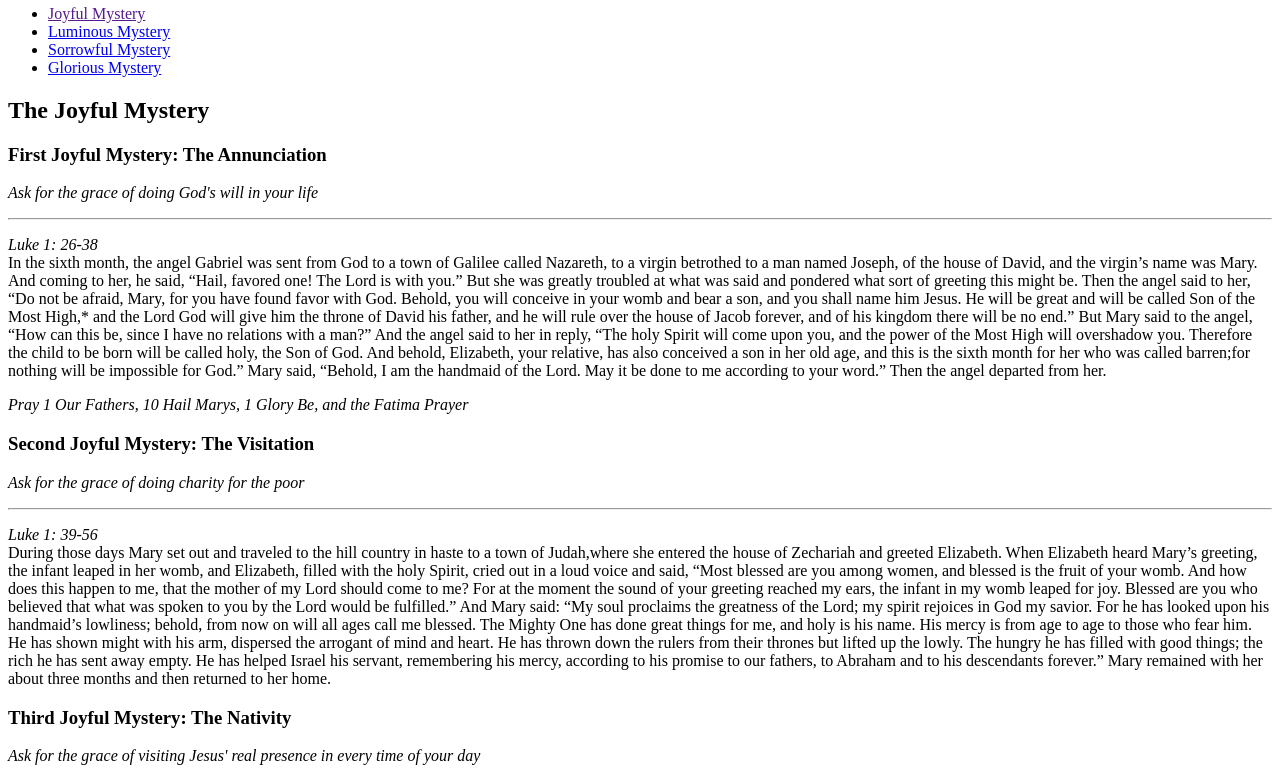
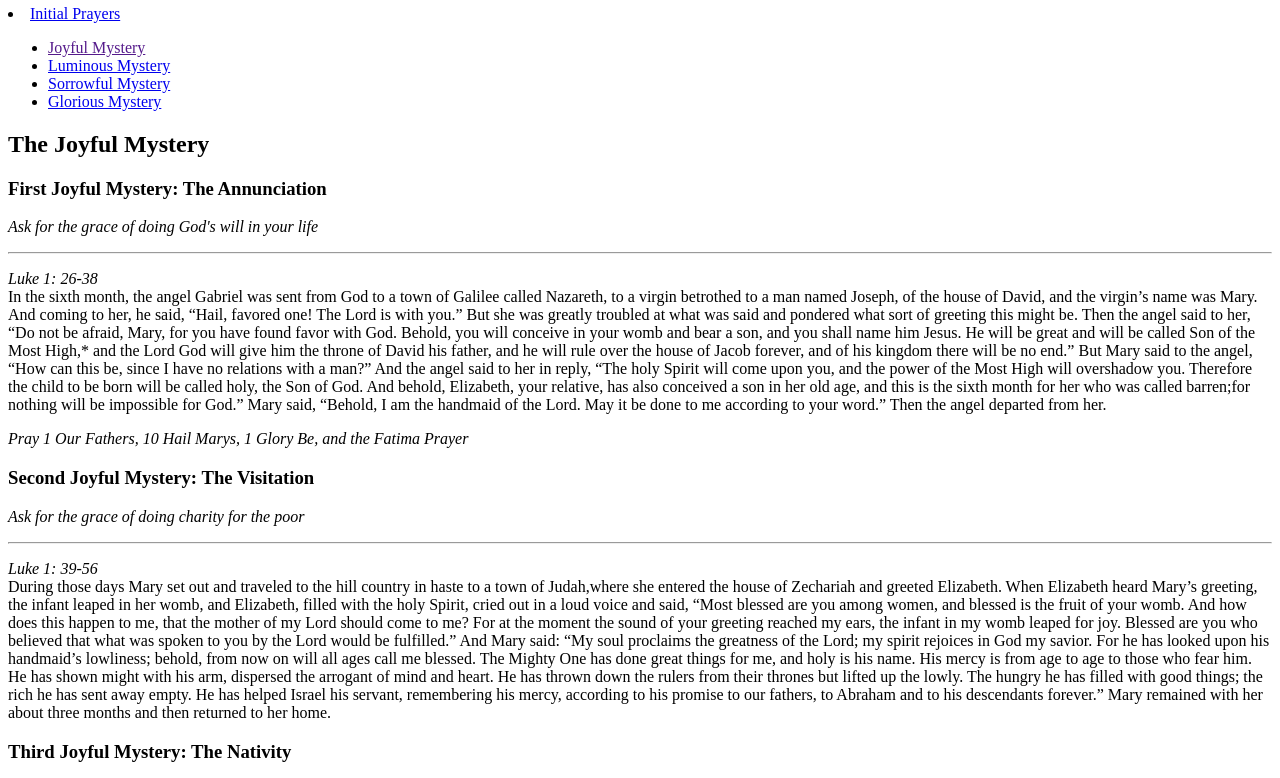
Before and after one commit to vi2522/joy-rosary, a plain HTML site: page index.html in a window 1280 px wide. Shown: the part 62-840 px from the top of the page. Drawn offline with Linux system fonts and the light colour scheme.

Commit message:
adding new nav bar

```diff
--- a/index.html
+++ b/index.html
@@ -11,6 +11,13 @@
     <nav>
         <div>
             <h1>The Holy Rosary in Scripture</h1>
+        </div>
+        <div>
+            <nav>
+                <li>
+                    <a href="https://vi2522.github.io/home-rosary.github.io/">Initial Prayers</a>
+                </li>
+            </nav>
         </div>
         <div>
             <ul>
```
